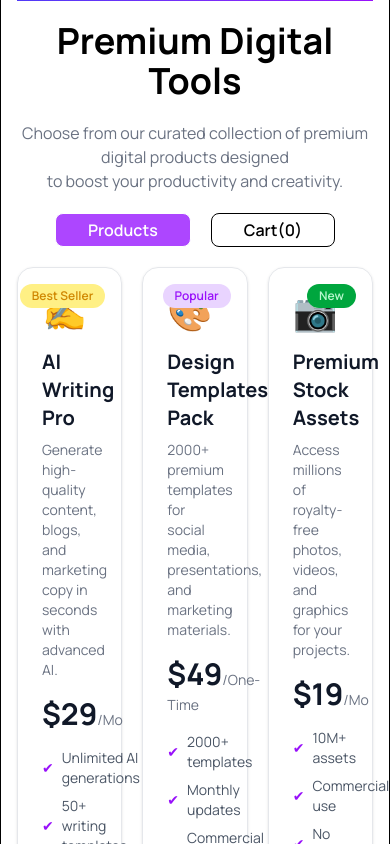
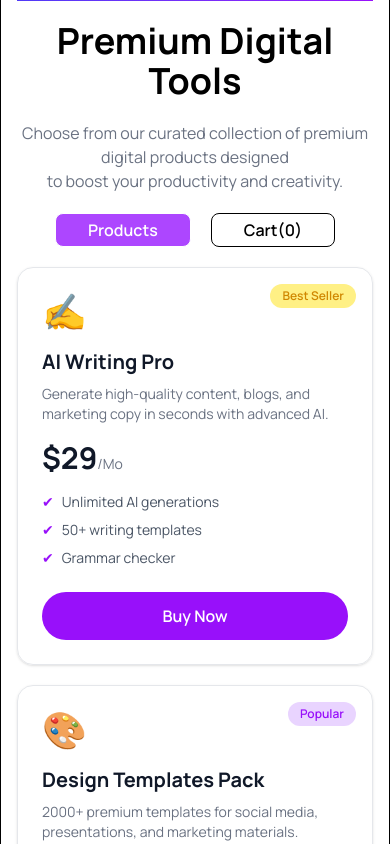
Before and after one commit to tarikulislamjisan03/Assignment-6, a React (Vite) app: page / in a window 390 px wide. Shown: the part 1156-2000 px from the top of the page. Built offline with nearby package versions, Linux system fonts and the light colour scheme.

Commit message:
product section

```diff
--- a/Toolscards.jsx
+++ b/Toolscards.jsx
@@ -8,7 +8,7 @@
         <section className=' max-w-[1200px] mx-auto'>
             <div >
 
-       <div className=' grid grid-cols-3 gap-5 mt-5'>
+       <div className=' grid md:grid-cols-3 grid-cols-1 gap-5 mt-5'>
          {
             tools.map((tool,index)=><Toolscard key={index} cart={cart} setcart={setcart} toogle={toogle} settoogle={settoogle} tool={tool}></Toolscard>)
         }
```
